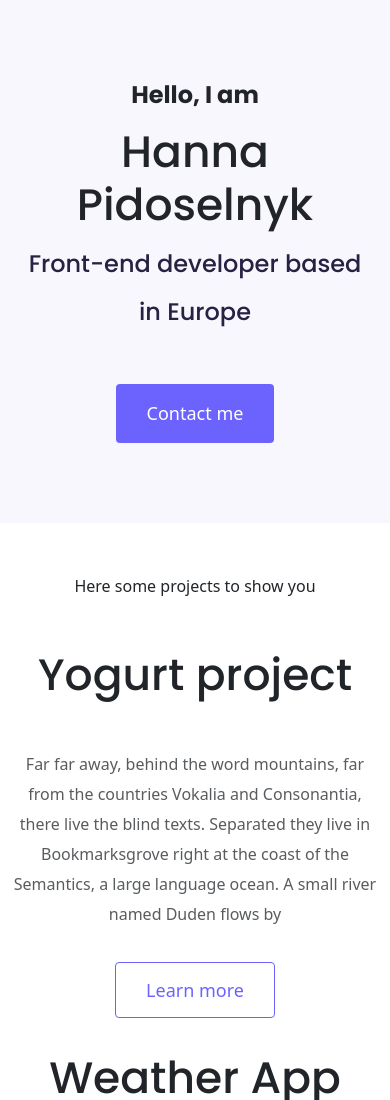
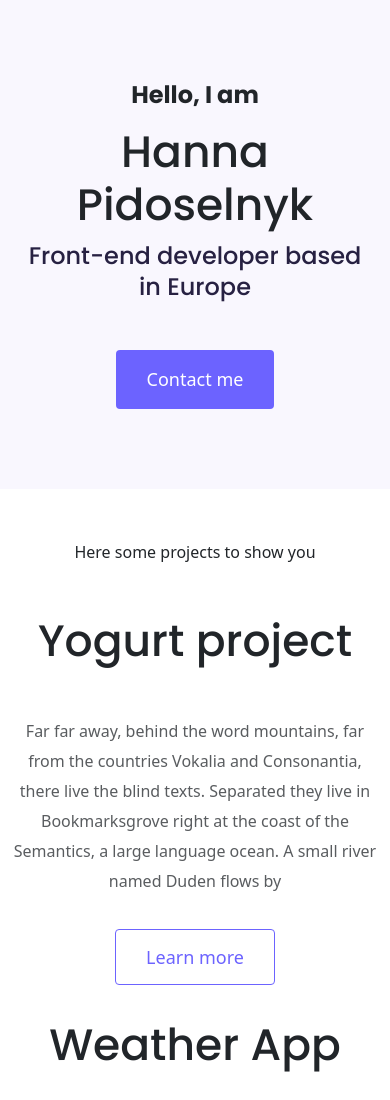
Before and after one commit to Gabunya/My-Portfolio-Project, a plain HTML site: page index.html in a window 390 px wide. Shown: the top 1100 px of the page. Drawn offline with nearby package versions, Linux system fonts and the light colour scheme; a web font is replaced by a local one.

Commit message:
Reloaded

```diff
--- a/style.css
+++ b/style.css
@@ -86,6 +86,10 @@ p {
     font-size: 24px;
   }
 
+  .hat h2 {
+    line-height: 1.3;
+  }
+
   h2 {
     font-size: 44px;
   }
```
